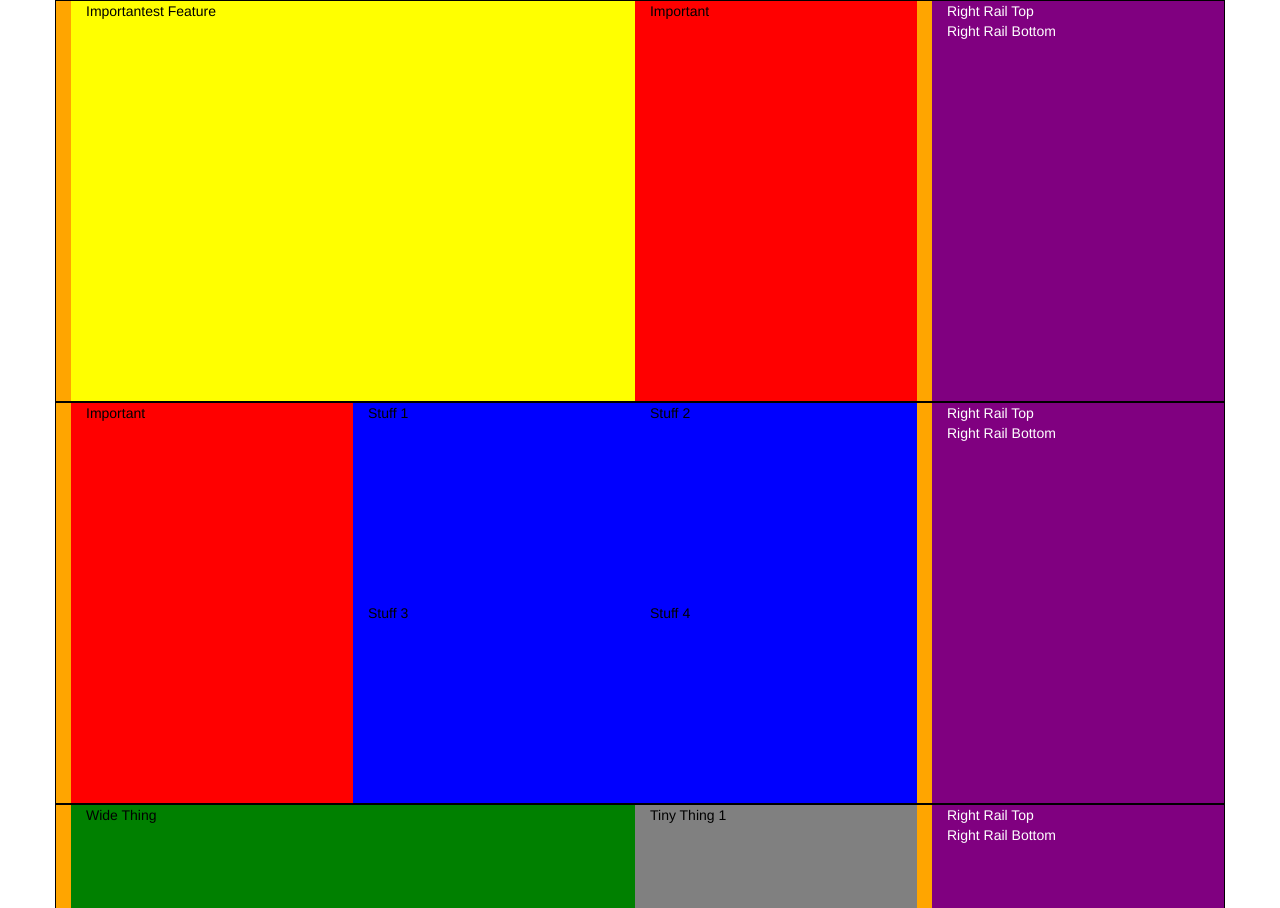
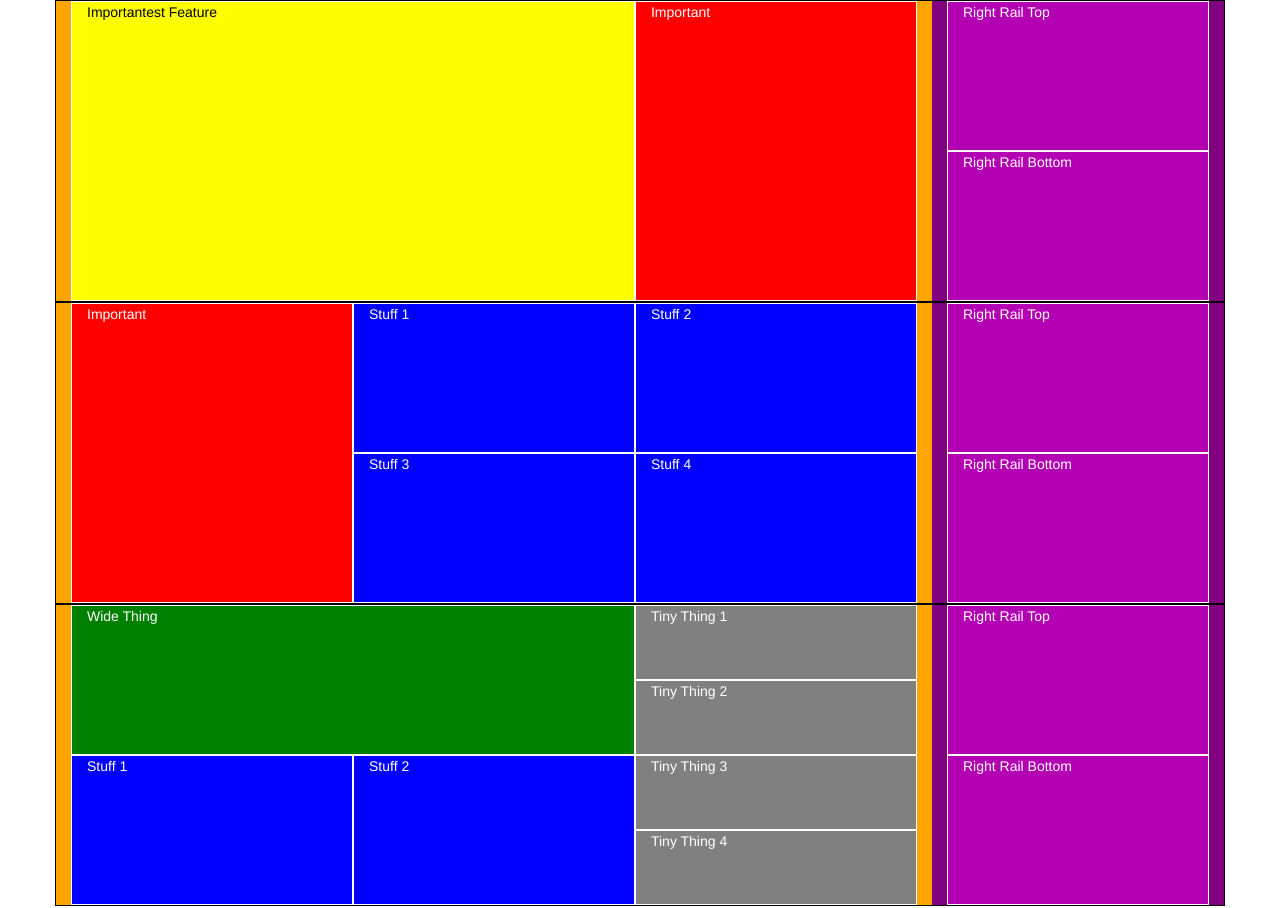
Before and after one commit to 4kategreen/box-fun, a website: page index.html in a window 1280 px wide. Shown: the top 908 px of the page. Drawn offline with nearby package versions, Linux system fonts and the light colour scheme.

Commit message:
Renaming the heigh styles to be half, single, double (75, 150, 300 for now; is variable). Removed unnecessary heights on container areas for the main and rail.

```diff
--- a/styles/less/boxes.less
+++ b/styles/less/boxes.less
@@ -6,59 +6,87 @@
   border: 1px solid black;
 }
 .main-body {
+  .clearfix();
   .make-md-column(9);
   background-color: orange;
   color: black;
-  .four;
 }
 .right-rail {
-  .make-md-column(3);
+  .clearfix();
   background-color: purple;
   color: white;
-  .four;
+
+  @media (min-width: @screen-md) {
+    .make-md-column(3);
+  }
+
+  &__box {
+    &--top, &--bottom {
+      .make-sm-column(6);
+      .single;
+      background-color: lighten(purple, 10%);
+    }
+
+    @media (min-width: @screen-md) {
+      &--top {
+        .make-md-column(12);
+        .single;
+      }
+      &--bottom {
+        .make-md-column(12);
+        .single;
+      }
+    }
+  }
 }
 
 .two-by-two {
-  .make-md-column(8);
-  .four;
+  .make-sm-column(8);
+  .double;
   background-color: yellow;
+  color: black;
 }
 
 .one-by-two {
-  .make-md-column(4);
-  .four;
+  .make-sm-column(4);
+  .double;
   background-color: red;
+  color: white;
 }
 
 .two-by-one {
-  .make-md-column(8);
-  .two;
+  .make-sm-column(8);
+  .single;
   background-color: green;
+  color: white;
 }
 
 .one-by-one {
-  .make-md-column(4);
-  .two;
+  .make-sm-column(4);
+  .single;
   background-color: blue;
+  color: white;
 }
 
 .one-by-half {
-  .make-md-column(4);
-  .one;
+  .make-sm-column(4);
+  .half;
   background-color: gray;
+  color: white;
 }
 
-.col-xs-1, .col-sm-1, .col-md-1, .col-lg-1, .col-xs-2, .col-sm-2, .col-md-2, .col-lg-2, .col-xs-3, .col-sm-3, .col-md-3, .col-lg-3, .col-xs-4, .col-sm-4, .col-md-4, .col-lg-4, .col-xs-5, .col-sm-5, .col-md-5, .col-lg-5, .col-xs-6, .col-sm-6, .col-md-6, .col-lg-6, .col-xs-7, .col-sm-7, .col-md-7, .col-lg-7, .col-xs-8, .col-sm-8, .col-md-8, .col-lg-8, .col-xs-9, .col-sm-9, .col-md-9, .col-lg-9, .col-xs-10, .col-sm-10, .col-md-10, .col-lg-10, .col-xs-11, .col-sm-11, .col-md-11, .col-lg-11, .col-xs-12, .col-sm-12, .col-md-12, .col-lg-12 {
+
+.half {
+  height: 75px;
   border: 1px solid white;
 }
-.one {
-  height: 100px;
+.single {
+  height: 150px;
+  border: 1px solid white;
 }
-.two {
-  height: 200px;
-}
-.four {
-  height: 400px;
+.double {
+  height: 300px;
+  border: 1px solid white;
 }
 
 .row-xs-flex {
```
Also changed, not shown: styles/boxes.css.
